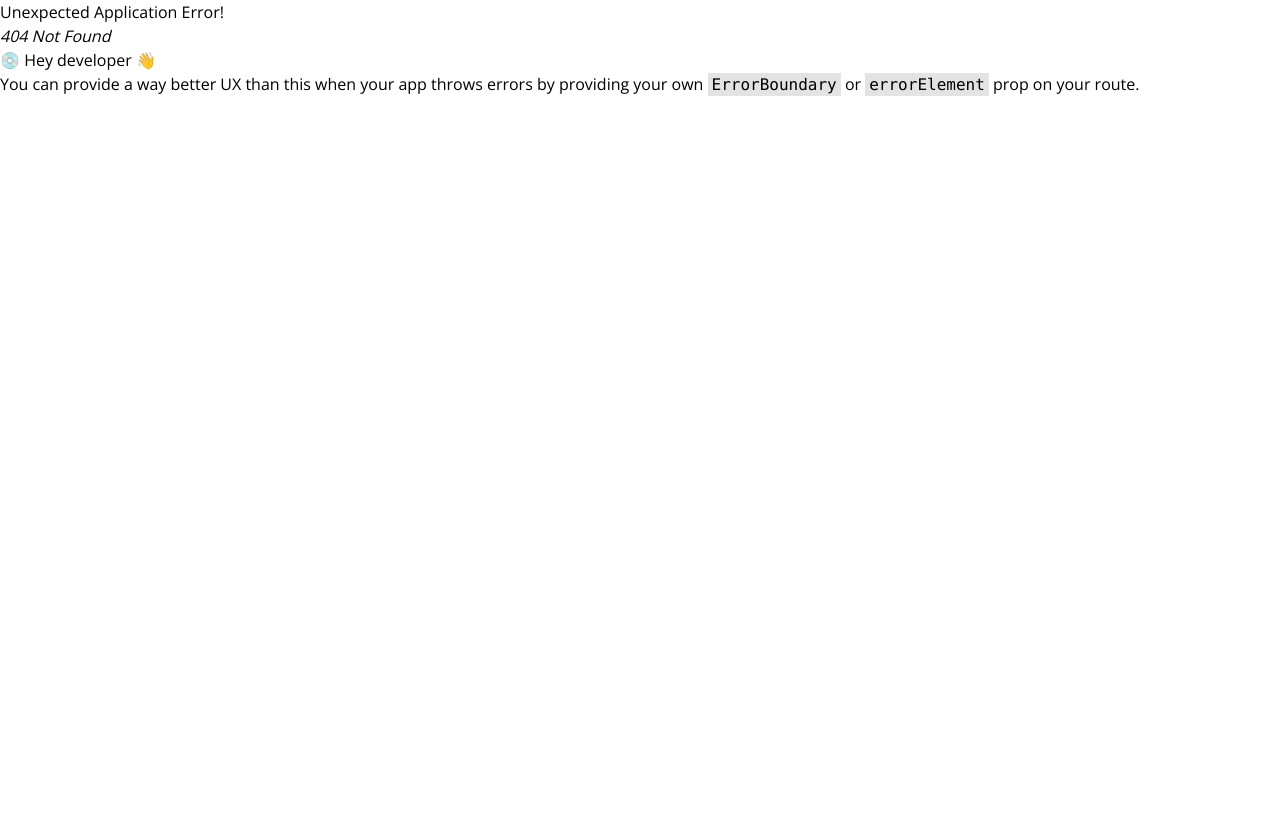
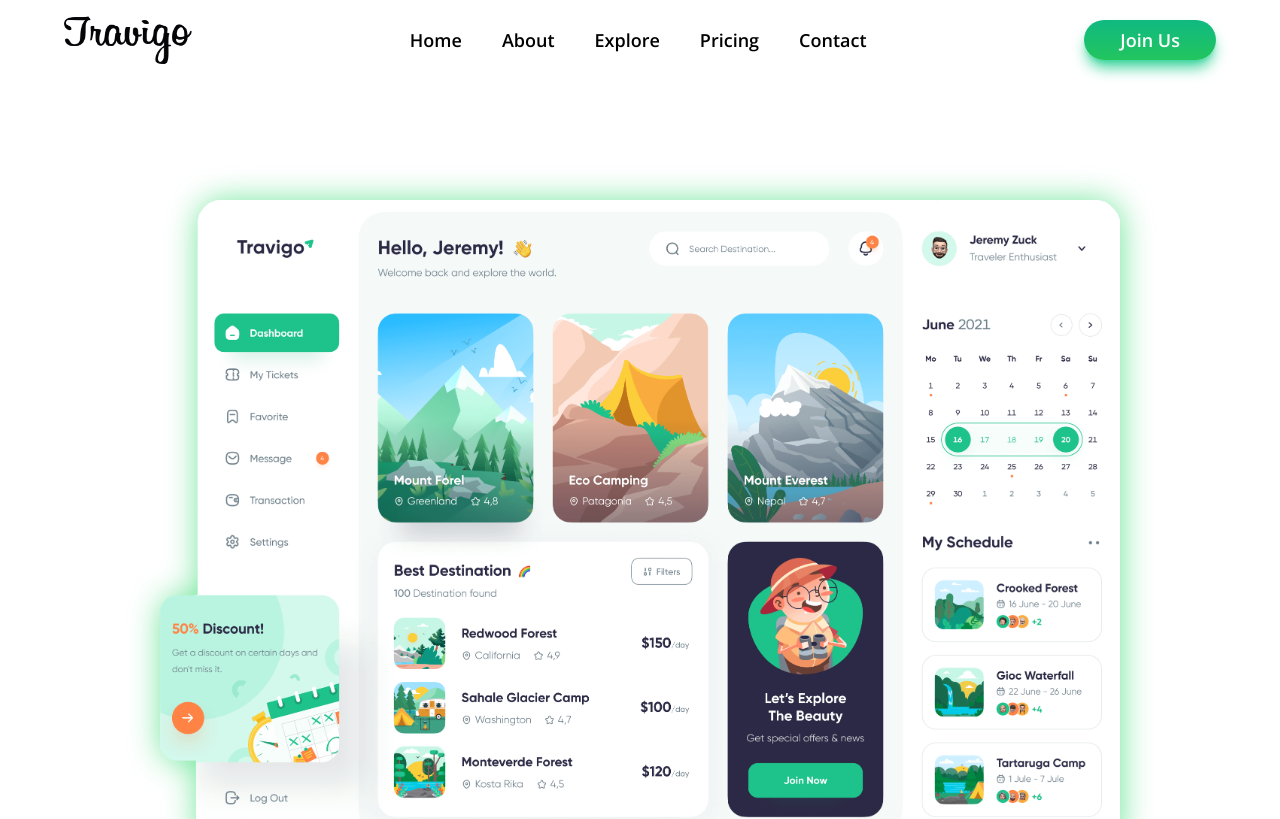
Before and after one commit to nitishrajpandey/React-practice-project, a React (Vite) app in the folder Project-5/Travigo-React-App/: page /Explore in a window 1280 px wide. Before the commit this address had no page. Shown: the top 819 px of the page. Built offline with nearby package versions, Linux system fonts and the light colour scheme.

Commit message:
add explore page

```diff
--- /dev/null
+++ b/Project-5/Travigo-React-App/src/Pages/Explore/Explore.jsx
@@ -0,0 +1,19 @@
+// import React from 'react'
+
+import { hero } from "../../ContextData/travigoData";
+
+function Explore() {
+  return (
+    <div className="w-full flex flex-col pb-20 mb-40 justify-center items-center relative top-40">
+      <div className="flex justify-center mt-10">
+        <img
+          src={hero.img}
+          alt=""
+          className="drop-shadow-emrald ss:w-[100%] md:w-[90%] w-[75%]"
+        />
+      </div>
+    </div>
+  );
+}
+
+export default Explore;
--- a/Project-5/Travigo-React-App/src/main.jsx
+++ b/Project-5/Travigo-React-App/src/main.jsx
@@ -10,12 +10,14 @@ import {
   createBrowserRouter,
   createRoutesFromElements,
 } from "react-router-dom";
+import Explore from "./Pages/Explore/Explore.jsx";
 
 const router = createBrowserRouter(
   createRoutesFromElements(
     <Route path="/" element={<App />}>
       <Route path="Home" element={<Home />} />
       <Route path="About" element={<About />} />
+      <Route path="Explore" element={<Explore />} />
     </Route>
   )
 );
```
